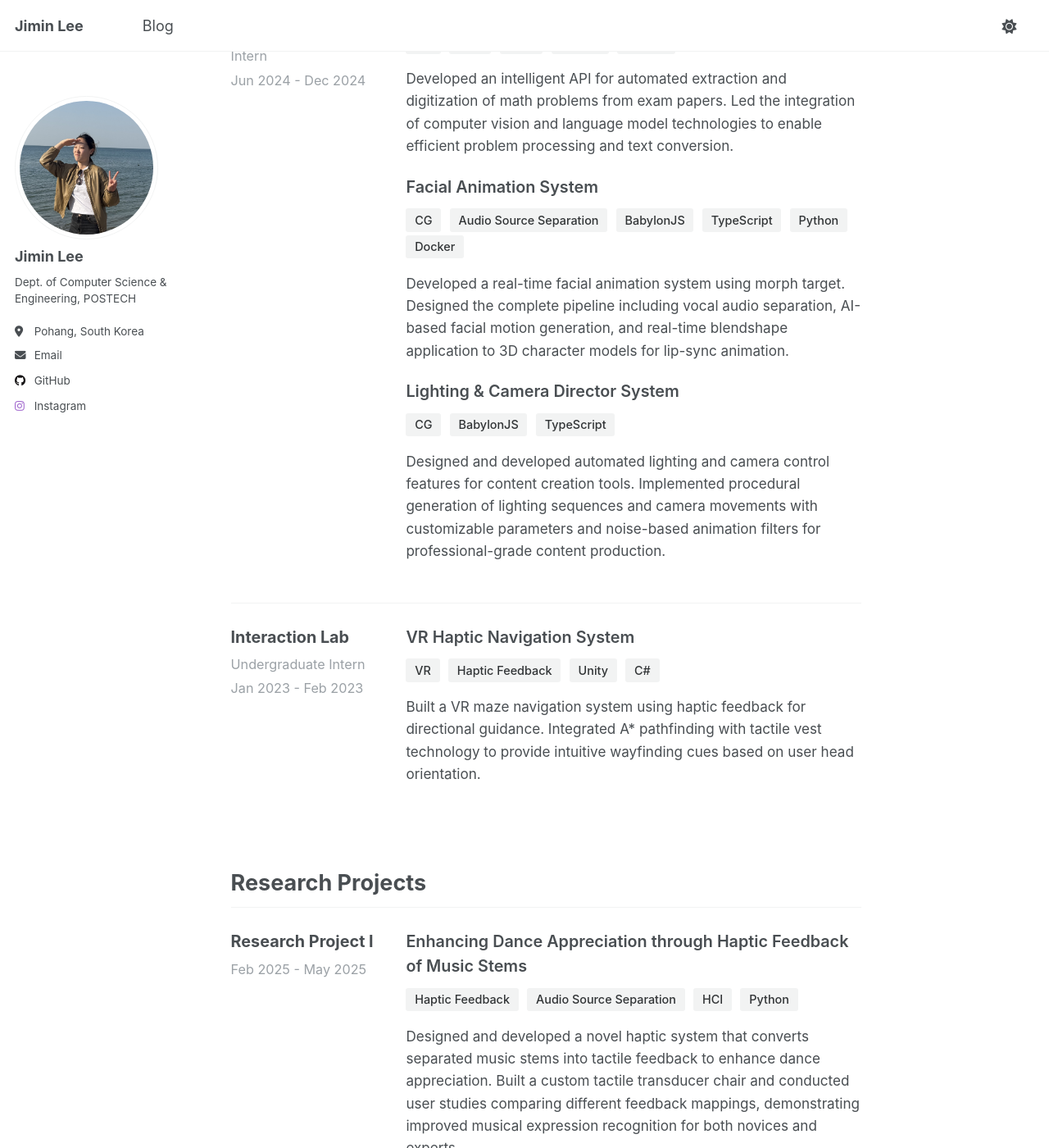
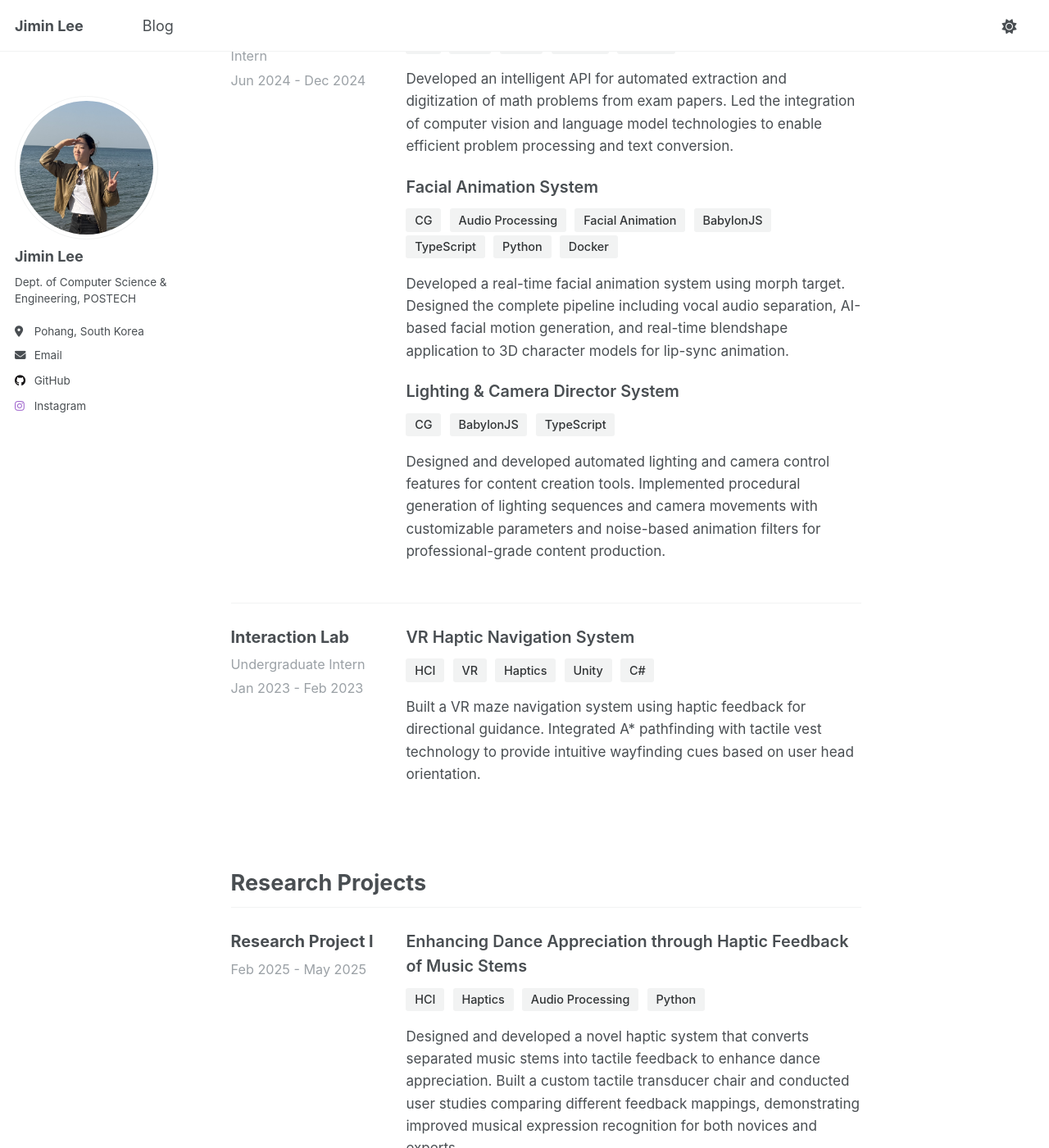
Before and after one commit to dommanga/dommanga.github.io, a Jekyll site: the page built from _pages/about.md, in a window 1280 px wide and 1400 px high, scrolled down 847 px. Shown: the whole window at 82% size. Built offline with Jekyll 4.4.1, drawn with Linux system fonts in a browser that asks for light colours.

Commit message:
update about.md with delicate technologies separation

```diff
--- a/_pages/about.md
+++ b/_pages/about.md
@@ -17,7 +17,7 @@ experiences:
     position: "Undergraduate Intern"
     date: "Jun 2025 - Aug 2025"
     project: "Digital Twin based Telepresence"
-    technologies: ["CG", "CV", "3D Reconstruction", "3D Pose Estimation"]
+    technologies: ["HCI", "CG", "CV", "3D Reconstruction", "3D Pose Estimation"]
     description: "Built baseline digital twin systems for the Telepresence project, including a static 3D reconstruction pipeline with 3D Gaussian Splatting and a real-time 3D pose estimation system."
 
   - company: "INSA Lyon"
@@ -34,7 +34,7 @@ experiences:
         technologies: ["CV", "LLM", "OCR", "Python", "Docker"]
         description: "Developed an intelligent API for automated extraction and digitization of math problems from exam papers. Led the integration of computer vision and language model technologies to enable efficient problem processing and text conversion."
       - title: "Facial Animation System"
-        technologies: ["CG", "Audio Source Separation", "BabylonJS", "TypeScript", "Python", "Docker"]
+        technologies: ["CG", "Audio Processing", "Facial Animation", "BabylonJS", "TypeScript", "Python", "Docker"]
         description: "Developed a real-time facial animation system using morph target. Designed the complete pipeline including vocal audio separation, AI-based facial motion generation, and real-time blendshape application to 3D character models for lip-sync animation."
       - title: "Lighting & Camera Director System"
         technologies: ["CG", "BabylonJS", "TypeScript"]
@@ -44,7 +44,7 @@ experiences:
     position: "Undergraduate Intern"
     date: "Jan 2023 - Feb 2023"
     project: "VR Haptic Navigation System"
-    technologies: ["VR", "Haptic Feedback", "Unity", "C#"]
+    technologies: ["HCI", "VR", "Haptics", "Unity", "C#"]
     description: "Built a VR maze navigation system using haptic feedback for directional guidance. Integrated A* pathfinding with tactile vest technology to provide intuitive wayfinding cues based on user head orientation."
 
 research_projects:
@@ -52,7 +52,7 @@ research_projects:
     role: ""
     date: "Feb 2025 - May 2025"
     project: "Enhancing Dance Appreciation through Haptic Feedback of Music Stems"
-    technologies: ["Haptic Feedback", "Audio Source Separation", "HCI", "Python"]
+    technologies: ["HCI", "Haptics", "Audio Processing", "Python"]
     description: "Designed and developed a novel haptic system that converts separated music stems into tactile feedback to enhance dance appreciation. Built a custom tactile transducer chair and conducted user studies comparing different feedback mappings, demonstrating improved musical expression recognition for both novices and experts."
 
 # awards:
```
